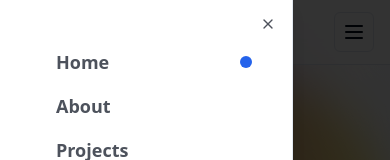
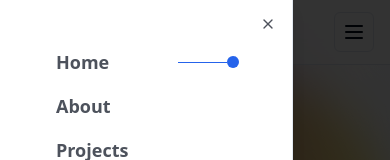
Before and after one commit to Razor-eng/Portfolio, a Next.js app: page / in a window 390 px wide. Both pictures are taken after a click on the button "Toggle navigation menu". Shown: the top 160 px of the page. Built offline with nearby package versions, Linux system fonts and the light colour scheme.

Commit message:
navbar updates

```diff
--- a/components/navbar.tsx
+++ b/components/navbar.tsx
@@ -95,9 +95,6 @@ export function Navbar() {
                 <SheetTitle className="hidden">Navbar</SheetTitle>
                 <SheetDescription className="hidden">Navbar Toggle</SheetDescription>
               </SheetHeader>
-              <Link href="/" className="mr-6 hidden lg:flex" prefetch={false}>
-                JD
-              </Link>
               <div className="container flex flex-col justify-between h-full mx-auto px-4 py-4">
                 <div className="flex flex-col">
                   {navItems.map((item) => (
@@ -105,10 +102,17 @@ export function Navbar() {
                       key={item.name}
                       href={item.href}
                       prefetch={false}
-                      className={`flex w-full pl-4 items-center justify-between py-2 text-lg font-semibold text-foreground/70 hover:text-foreground transition-colors`}
+                      className={`grid grid-cols-8 w-full pl-4 items-center py-2 text-lg font-semibold text-foreground/70 hover:text-foreground transition-colors`}
                     >
-                      {item.name}
-                      <div className={`${pathname === item.href ? 'bg-primary size-3 rounded-full' : 'hidden'}`} />
+                      <div className="col-span-5">
+                        {item.name}
+                      </div>
+                      {pathname === item.href && (
+                        <>
+                          <div className="flex-1 bg-primary h-[1px] col-span-2" />
+                          <div className="bg-primary size-3 rounded-full col-span-1" />
+                        </>
+                      )}
                     </Link>
                   ))}
                 </div>
```
